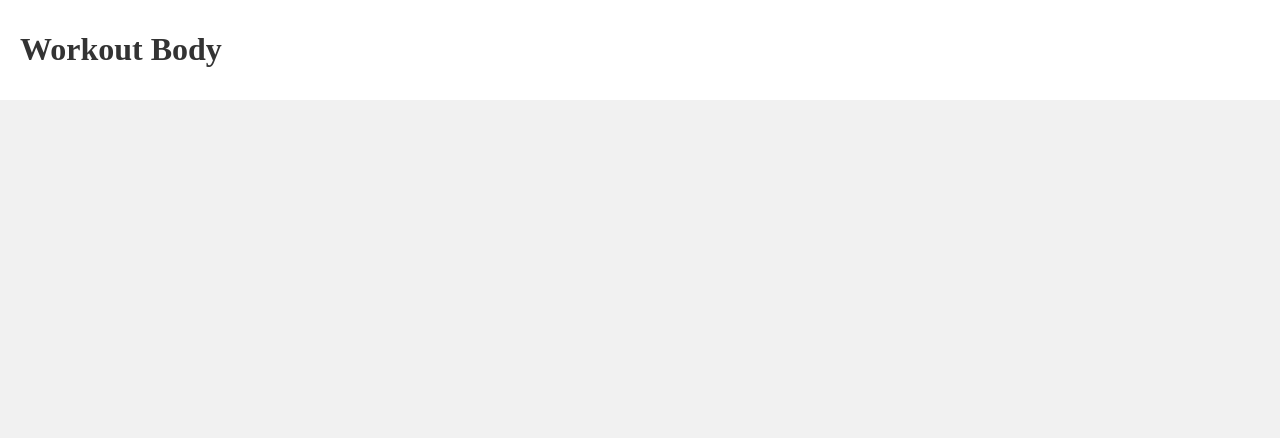
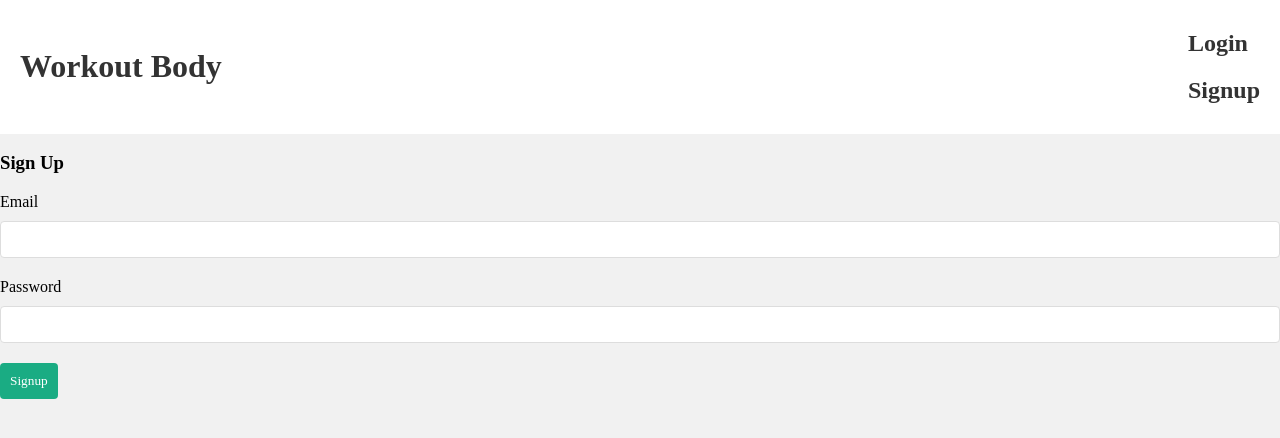
Before and after one commit to rxrzzz/fullstack-demo, a React (Create React App) app in the folder frontend/: page /signup in a window 1280 px wide. Before the commit this address had no page. Shown: the top 438 px of the page. Built offline with nearby package versions, Linux system fonts and the light colour scheme.

Commit message:
created custom hooks for useLogin form

```diff
--- a/frontend/src/App.js
+++ b/frontend/src/App.js
@@ -3,19 +3,26 @@ import { BrowserRouter, Routes, Route } from "react-router-dom";
 import { Home } from "./pages/Home";
 import { Navbar } from "./components/Navbar";
 import { WorkoutContextProvider } from "./context/workoutContext";
+import { AuthContextProvider } from "./context/authContext";
+import { Login } from "./components/Login";
+import { Signup } from "./components/Signup";
 const App = () => {
   return (
     <div>
+      <AuthContextProvider>
         <WorkoutContextProvider>
           <BrowserRouter>
             <Navbar />
             <div className="container">
               <Routes>
                 <Route path="/" element={<Home />} />
+                <Route path="/login" element={<Login />} />
+                <Route path="/signup" element={<Signup />} />
               </Routes>
             </div>
           </BrowserRouter>
         </WorkoutContextProvider>
+      </AuthContextProvider>
     </div>
   );
 };
--- /dev/null
+++ b/frontend/src/components/Login.js
@@ -0,0 +1,22 @@
+import { useState } from "react";
+
+export const Login = () => {
+  const [email, setEmail] = useState("");
+  const [password, setPassword] = useState("");
+
+  const handleSubmit = async (e) => {
+    e.preventDefault()
+    console.log(email, password)
+  }
+
+  return (
+    <form className="" onSubmit={handleSubmit}>
+      <h3>Log In</h3>
+      <label>Email</label>
+      <input type="email" onChange={(e) => setEmail(e.target.value)} />
+      <label>Password</label>
+      <input type="password" onChange={(e) => setPassword(e.target.value)} />
+      <button type="submit">Login</button>
+    </form>
+  );
+};
--- a/frontend/src/components/Navbar.js
+++ b/frontend/src/components/Navbar.js
@@ -1,14 +1,22 @@
-import React from 'react'
-import { Link } from 'react-router-dom'
+import React from "react";
+import { Link } from "react-router-dom";
 
 export const Navbar = () => {
   return (
     <header>
-        <div className='container'>
-            <Link to="/">
-                <h1>Workout Body</h1>
-            </Link>
-        </div>
+      <div className="container">
+        <Link to="/">
+          <h1>Workout Body</h1>
+        </Link>
+        <nav>
+          <Link to="/login">
+            <h1>Login</h1>
+          </Link>
+          <Link to="/signup">
+            <h1>Signup</h1>
+          </Link>
+        </nav>
+      </div>
     </header>
-  )
-}
+  );
+};
--- /dev/null
+++ b/frontend/src/components/Signup.js
@@ -0,0 +1,22 @@
+import { useState } from "react";
+
+export const Signup = () => {
+  const [email, setEmail] = useState("");
+  const [password, setPassword] = useState("");
+
+  const handleSubmit = async (e) => {
+    e.preventDefault()
+    console.log({email, password})
+  }
+
+  return (
+    <form className="" onSubmit={handleSubmit}>
+      <h3>Sign Up</h3>
+      <label>Email</label>
+      <input type="email" onChange={(e) => setEmail(e.target.value)} />
+      <label>Password</label>
+      <input type="password" onChange={(e) => setPassword(e.target.value)} />
+      <button type="submit">Signup</button>
+    </form>
+  );
+};
--- /dev/null
+++ b/frontend/src/context/authContext.js
@@ -0,0 +1,28 @@
+import { createContext, useContext, useReducer } from "react";
+
+export const AuthContext = createContext();
+
+export const authReducer = (state, action) => {
+  switch (action.type) {
+    case "LOGIN":
+      return { user: action.payload };
+    case "LOGOUT":
+      return { user: null };
+    default:
+      return state;
+  }
+};
+
+export const AuthContextProvider = ({ children }) => {
+  const [state, dispatch] = useReducer(authReducer, {
+    user: null,
+  });
+  console.log("AuthContextState: ", state);
+  return (
+    <AuthContext.Provider value={{ ...state, dispatch }}>
+      {children}
+    </AuthContext.Provider>
+  );
+};
+
+export const useAuthContext = () => useContext(AuthContext);
--- /dev/null
+++ b/frontend/src/hooks/useLogin.js
@@ -0,0 +1,6 @@
+import { useState } from "react";
+
+export const useLogin = () => {
+  const [email, setEmail] = useState("");
+  const [password, setPassword] = useState("");
+};
```
Also changed, not shown: frontend/src/hooks/useSignup.js (added), 1 other file (tests, documents, lock files or other folders). Lines whose indentation alone changed are shown as unchanged.
